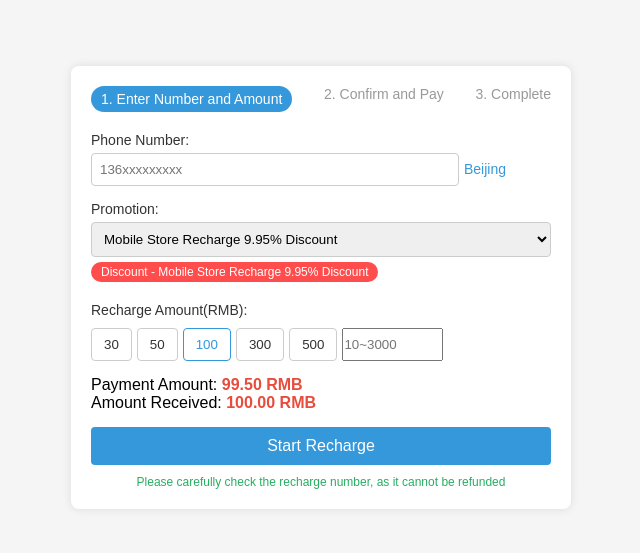
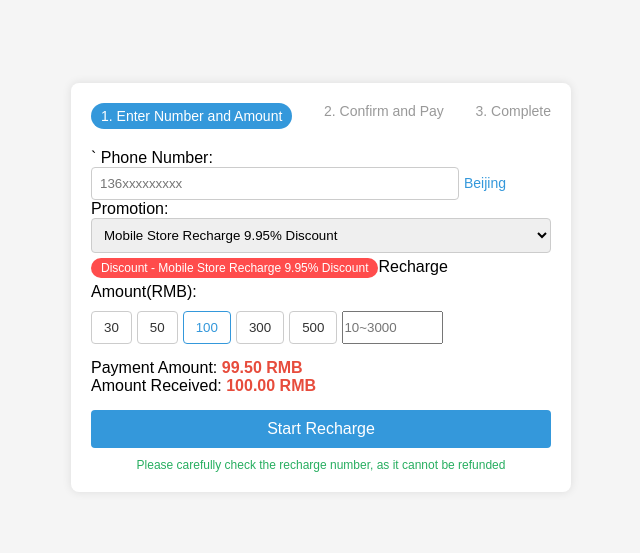
Before and after one commit to ITteam00/Recharge, an Angular app: page / in a window 1280 px wide. Shown: the part 121-674 px from the top of the page, without its empty margins (319-959 px from the left). Built offline with nearby package versions, Linux system fonts and the light colour scheme.

Commit message:
refactor: convert comps

```diff
--- a/src/app/app.component.html
+++ b/src/app/app.component.html
@@ -7,42 +7,11 @@
 </head>
 <body>
     <div class="container">
-        <div class="steps">
-            <span class="step active">1. Enter Number and Amount</span>
-            <span class="step">2. Confirm and Pay</span>
-            <span class="step">3. Complete</span>
-        </div>
+        <app-headers></app-headers>
 
-        <form class="recharge-form">
-            <label for="phone">Phone Number:</label>
-            <div class="phone-input">
-                <input type="text" id="phone" placeholder="136xxxxxxxxx" />
-                <span class="location">Beijing</span>
-            </div>
-
-            <label for="discount">Promotion:</label>
-            <select id="discount">
-                <option>Mobile Store Recharge 9.95% Discount</option>
-            </select>
-            <span class="discount-tag">Discount - Mobile Store Recharge 9.95% Discount</span>
-
-            <label>Recharge Amount(RMB):</label>
-            <div class="amount-options">
-                <button type="button" class="amount-btn">30</button>
-                <button type="button" class="amount-btn">50</button>
-                <button type="button" class="amount-btn active">100</button>
-                <button type="button" class="amount-btn">300</button>
-                <button type="button" class="amount-btn">500</button>
-                <input type="text" size="10" class="amount-input" placeholder="10~3000" />
-            </div>
-
-            <div class="amount-summary">
-                <p>Payment Amount: <span class="payment-amount">99.50 RMB</span></p>
-                <p>Amount Received: <span class="received-amount">100.00 RMB</span></p>
-            </div>
-
-            <button type="submit" class="submit-btn">Start Recharge</button>
-            <p class="note">Please carefully check the recharge number, as it cannot be refunded</p>
+        <form class="recharge-form">`
+            <app-form></app-form>
+            <app-start-recharge-button></app-start-recharge-button>
         </form>
     </div>
 </body>
--- a/src/app/app.component.ts
+++ b/src/app/app.component.ts
@@ -1,10 +1,13 @@
 import { Component } from '@angular/core';
 import { RouterOutlet } from '@angular/router';
+import { StartRechargeButtonComponent } from "./start-recharge-button/start-recharge-button.component";
+import { HeadersComponent } from "./headers/headers.component";
+import { FormComponent } from "./form/form.component";
 
 @Component({
   selector: 'app-root',
   standalone: true,
-  imports: [RouterOutlet],
+  imports: [RouterOutlet, StartRechargeButtonComponent, HeadersComponent, FormComponent],
   templateUrl: './app.component.html',
   styleUrl: './app.component.css'
 })
--- a/src/app/form/form.component.html
+++ b/src/app/form/form.component.html
@@ -1 +1,26 @@
-<p>form works!</p>
+<label for="phone">Phone Number:</label>
+<div class="phone-input">
+    <input type="text" id="phone" placeholder="136xxxxxxxxx" />
+    <span class="location">Beijing</span>
+</div>
+
+<label for="discount">Promotion:</label>
+<select id="discount">
+    <option>Mobile Store Recharge 9.95% Discount</option>
+</select>
+<span class="discount-tag">Discount - Mobile Store Recharge 9.95% Discount</span>
+
+<label>Recharge Amount(RMB):</label>
+<div class="amount-options">
+    <button type="button" class="amount-btn">30</button>
+    <button type="button" class="amount-btn">50</button>
+    <button type="button" class="amount-btn active">100</button>
+    <button type="button" class="amount-btn">300</button>
+    <button type="button" class="amount-btn">500</button>
+    <input type="text" size="10" class="amount-input" placeholder="10~3000" />
+</div>
+
+<div class="amount-summary">
+    <p>Payment Amount: <span class="payment-amount">99.50 RMB</span></p>
+    <p>Amount Received: <span class="received-amount">100.00 RMB</span></p>
+</div>
--- a/src/app/form/form.component.ts
+++ b/src/app/form/form.component.ts
@@ -5,7 +5,7 @@ import { Component } from '@angular/core';
   standalone: true,
   imports: [],
   templateUrl: './form.component.html',
-  styleUrl: './form.component.css'
+  styleUrl: '../app.component.css'
 })
 export class FormComponent {
 
--- a/src/app/headers/headers.component.html
+++ b/src/app/headers/headers.component.html
@@ -1 +1,5 @@
-<p>headers works!</p>
+<div class="steps">
+    <span class="step active">1. Enter Number and Amount</span>
+    <span class="step">2. Confirm and Pay</span>
+    <span class="step">3. Complete</span>
+</div>
--- a/src/app/headers/headers.component.ts
+++ b/src/app/headers/headers.component.ts
@@ -5,7 +5,7 @@ import { Component } from '@angular/core';
   standalone: true,
   imports: [],
   templateUrl: './headers.component.html',
-  styleUrl: './headers.component.css'
+  styleUrl: '../app.component.css'
 })
 export class HeadersComponent {
 
--- a/src/app/start-recharge-button/start-recharge-button.component.html
+++ b/src/app/start-recharge-button/start-recharge-button.component.html
@@ -1 +1,2 @@
-<p>start-recharge-button works!</p>
+<button type="submit" class="submit-btn">Start Recharge</button>
+<p class="note">Please carefully check the recharge number, as it cannot be refunded</p>
--- a/src/app/start-recharge-button/start-recharge-button.component.ts
+++ b/src/app/start-recharge-button/start-recharge-button.component.ts
@@ -5,7 +5,7 @@ import { Component } from '@angular/core';
   standalone: true,
   imports: [],
   templateUrl: './start-recharge-button.component.html',
-  styleUrl: './start-recharge-button.component.css'
+  styleUrl: '../app.component.css'
 })
 export class StartRechargeButtonComponent {
 
```
